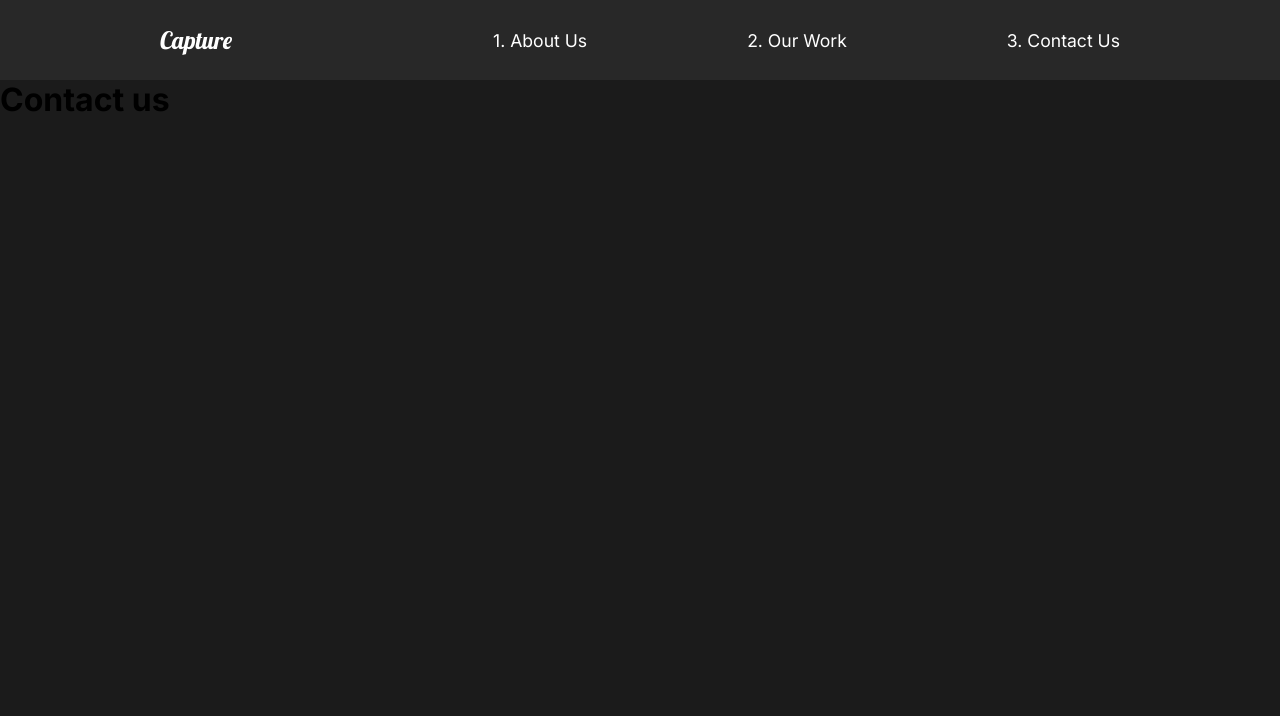
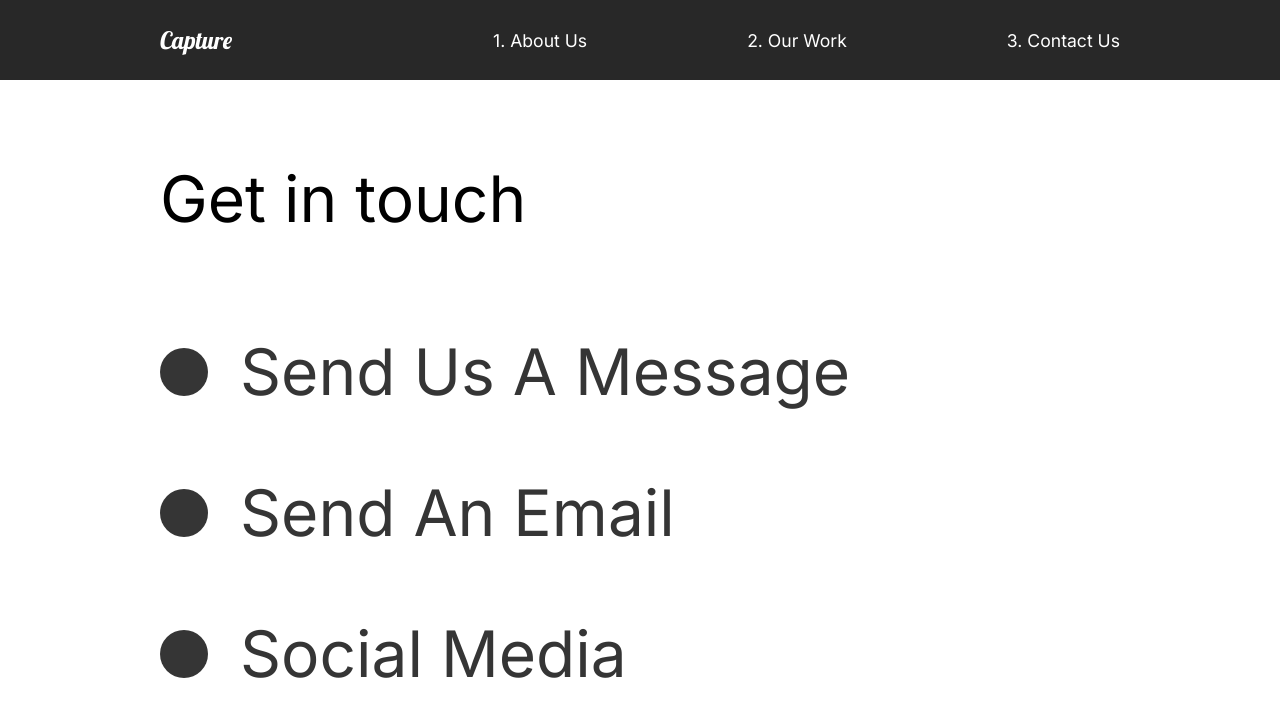
Before and after one commit to RobzLegz/Capture-portfolio-website, a React (Create React App) app: page /contact in a window 1280 px wide. Shown: the top 716 px of the page. Built offline with nearby package versions, Linux system fonts and the light colour scheme.

Commit message:
contact animations

```diff
--- a/src/animation.js
+++ b/src/animation.js
@@ -7,7 +7,7 @@
         opacity:1,
         y:0,
         transition: {
-            duration: 0.5,
+            duration: 0.3,
             when: "beforeChildren",
             staggerChildren: 0.25,
         },
@@ -15,7 +15,7 @@
     exit:{
         opacity:0,
         transition: {
-            duration: 0.5,
+            duration: 0.3,
         }
     }
 };
--- a/src/components/GlobalStyle.js
+++ b/src/components/GlobalStyle.js
@@ -9,6 +9,7 @@
     body{
         background: #1b1b1b;
         font-family: 'Inter', sans-serif;
+        overflow-x:hidden;
     }
     button{
         font-weight: bold;
--- a/src/components/Nav.js
+++ b/src/components/Nav.js
@@ -31,6 +31,9 @@
     align-items: center;
     padding: 1rem 10rem;
     background: #282828;
+    position:sticky;
+    top:0;
+    z-index:3;
     a{
         color:#fff;
         text-decoration:none;
--- a/src/pages/ContactUs.js
+++ b/src/pages/ContactUs.js
@@ -1,13 +1,69 @@
 import React from 'react';
 import {motion} from "framer-motion";
-import {pageAnimation} from "../animation";
+import {pageAnimation, titleAnim} from "../animation";
+import styled from 'styled-components';
 
 function ContactUs() {
     return (
-        <motion.div variants={pageAnimation} initial="hidden" animate="show" exit="exit" style={{background:"fff"}}>
-            <h1>Contact us</h1>
-        </motion.div>
+        <ContactStyle variants={pageAnimation} initial="hidden" animate="show" exit="exit" style={{background:"#fff"}}>
+            <Title>
+                <Hide>
+                    <motion.h2 variants={titleAnim}>Get in touch</motion.h2>
+                </Hide>
+            </Title>
+            <div>
+                <Hide>
+                    <Social variants={titleAnim}>
+                        <Circle />
+                        <h2>Send Us A Message</h2>
+                    </Social>
+                </Hide>
+                <Hide>
+                    <Social variants={titleAnim}>
+                        <Circle />
+                        <h2>Send An Email</h2>
+                    </Social>
+                </Hide>
+                <Hide>
+                    <Social variants={titleAnim}>
+                        <Circle />
+                        <h2>Social Media</h2>
+                    </Social>
+                </Hide>
+            </div>
+        </ContactStyle>
     );
 };
 
+const ContactStyle = styled(motion.div)`
+    padding:5rem 10rem;
+    color:#353535;
+    min-height:90vh;
+`;
+
+const Title = styled(motion.div)`
+    margin-bottom:4rem;
+    color:#000;
+`;
+
+const Hide = styled.div`
+    overflow:hidden;
+`;
+
+const Circle = styled.div`
+    border-radius:50%;
+    width:3rem;
+    height:3rem;
+    background:#353535;
+
+`;
+
+const Social = styled(motion.div)`
+    display:flex;
+    align-items:center;
+    h2{
+        margin:2rem;
+    }
+`;
+
 export default ContactUs;
--- a/src/pages/OurWork.js
+++ b/src/pages/OurWork.js
@@ -9,7 +9,7 @@
 
 function OurWork() {
     return (
-        <Work variants={pageAnimation} initial="hidden" animate="show" exit="exit" style={{background:"fff"}}>
+        <Work variants={pageAnimation} initial="hidden" animate="show" exit="exit" style={{background:"#fff"}}>
             <motion.div variants={sliderContainer}>
                 <Frame1 variants={slider}></Frame1>
                 <Frame2 variants={slider}></Frame2>
@@ -27,7 +27,7 @@
             </Movie>
             <Movie>
                 <h2>The Racer</h2>
-                <div className="line"></div>
+                <div variants={photoAnim} className="line"></div>
                 <Link to="/work/the-racer">
                     <img src={theracer} alt="racer"/>
                 </Link>
@@ -47,7 +47,6 @@
     min-height:100vh;
     overflow:hidden;
     padding:5rem 10rem;
-    background: #fff;
     h2{
         padding: 1rem 0rem;
     }
```
Also changed, not shown: 1 other file (tests, documents, lock files or other folders).
